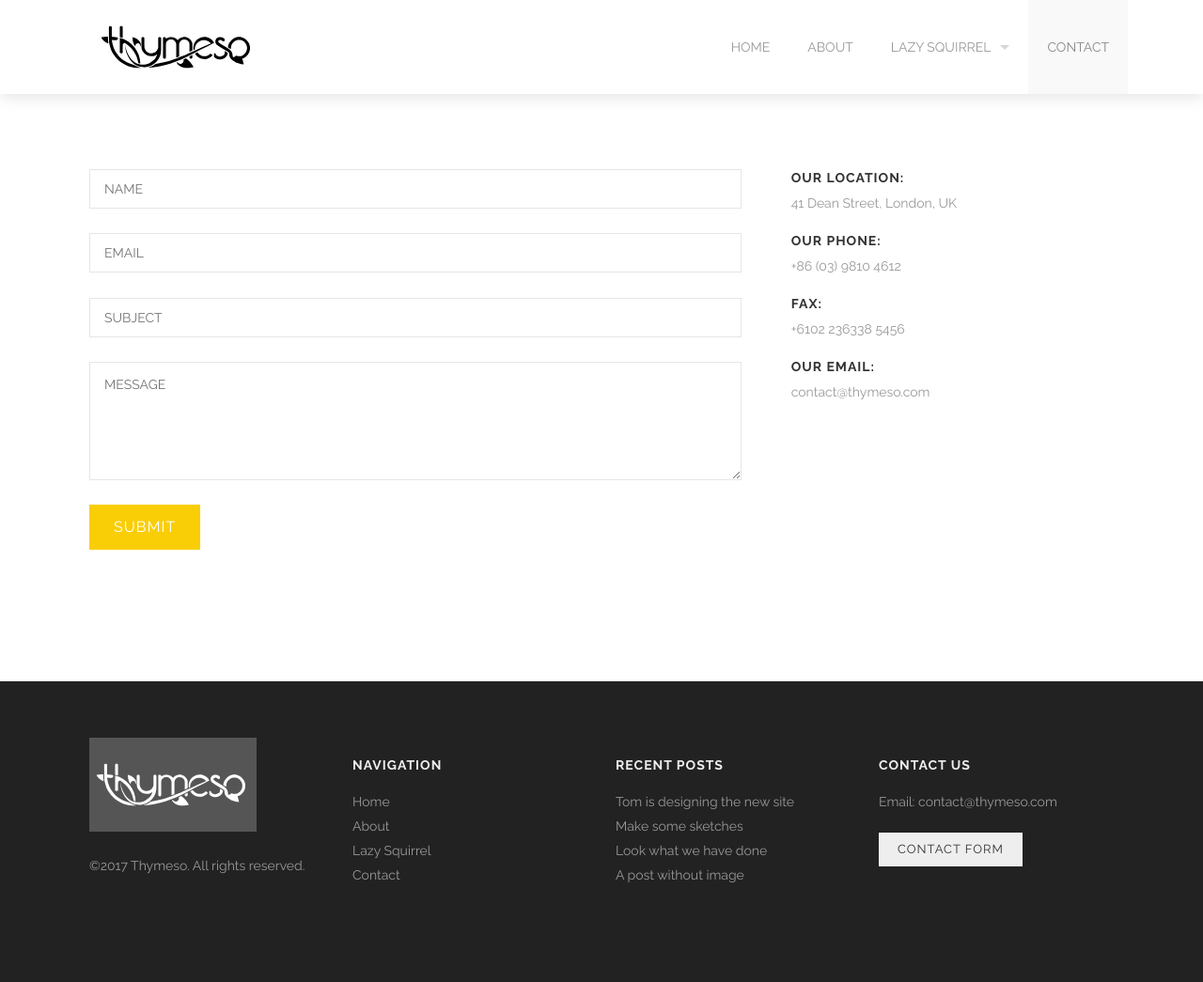
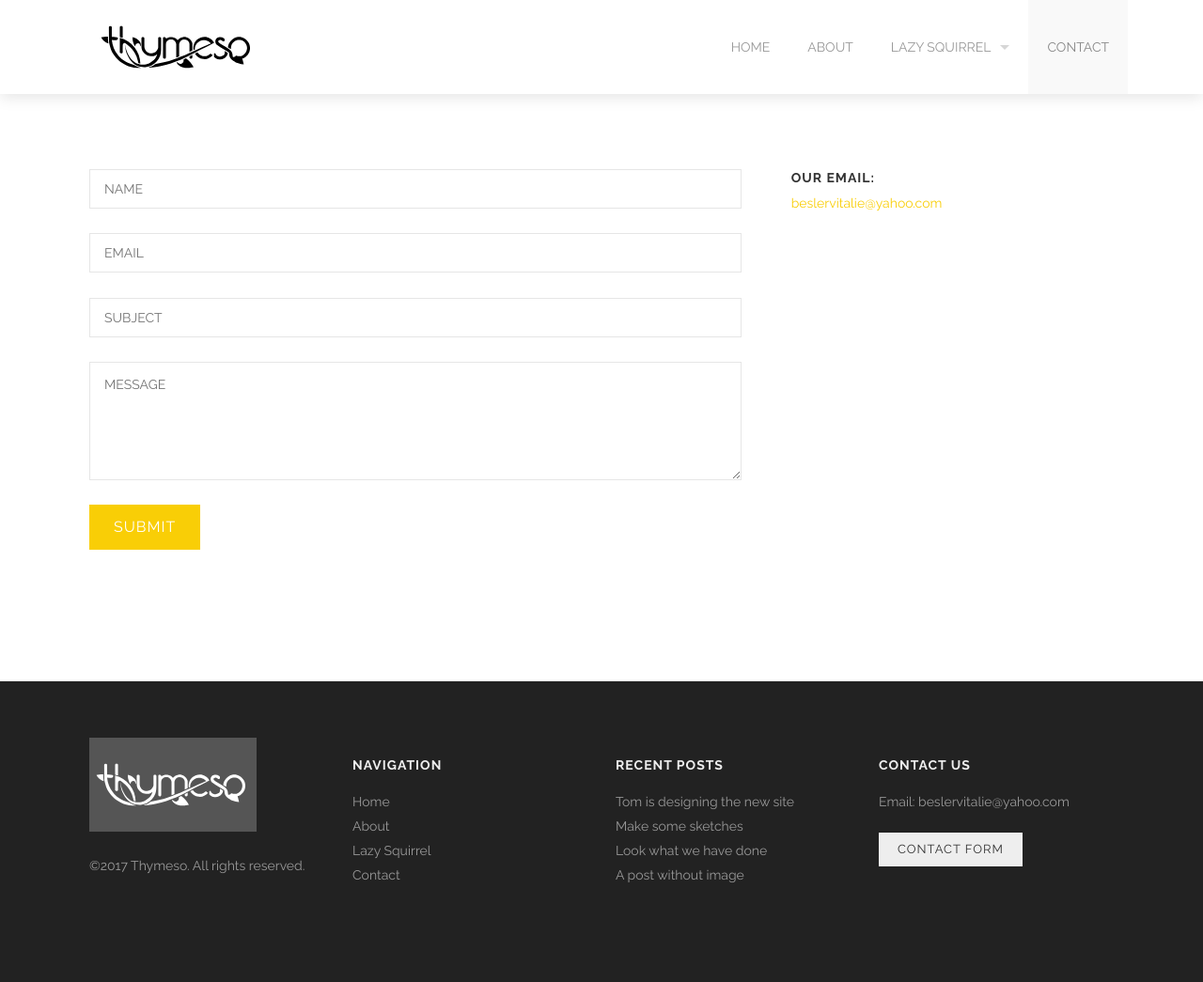
Before and after one commit to bigmugbyte/bigmugbyte.github.io, a Jekyll site: the page built from contact.html, in a window 1280 px wide. Shown: the whole page at 94% size. Built offline with Jekyll 4.4.1, drawn with Linux system fonts in a browser that asks for light colours.

Commit message:
contact page and form

```diff
--- a/_config.yml
+++ b/_config.yml
@@ -1,12 +1,13 @@
 # Site settings
 title: Thymeso
-email: contact@thymeso.com
+#email: contact@thymeso.com
+email: beslervitalie@yahoo.com # temporary, until above email is ready
 description: > # this means to ignore newlines until "baseurl:"
   Write an awesome description for your new site here. You can edit this
   line in _config.yml. It will appear in your document head meta (for
   Google search results) and in your feed.xml site description.
 baseurl: "" # the subpath of your site, e.g. /blog/
-# url: "http://yourdomain.com" # the base hostname & protocol for your site
+url: "https://bigmugbyte.github.io/" # the base hostname & protocol for your site
 twitter_username: jekyllrb
 github_username:  jekyll
 
--- a/contact.html
+++ b/contact.html
@@ -8,9 +8,9 @@
     <div class='medium-8 columns'>
       <div class='form'>
         <div class='row'>
-          <form id='contact_form' method='POST'>
+          <form id='contact_form' method='POST' action='https://formspree.io/{{site.email}}'>
             <div class='large-12 columns'>
-              <p id='thanks' style='display: none;'>
+              <p id='thanks'>
                 Thanks for contacting us, we'll be in touch soon!
               </p>
             </div>
@@ -20,6 +20,9 @@
               <input class='required' name='subject' placeholder='SUBJECT' type='text'>
               <textarea class='required' name='message' placeholder='MESSAGE'></textarea>
               <input class='button white' type='submit'>
+
+              <input type='hidden' name='_subject' value='New contact form!' />
+              <input type='hidden' name='_next' value='{{site.url}}/contact.html#thanks' />
             </div>
           </form>
         </div>
@@ -28,14 +31,8 @@
     </div>
     <div class='medium-4 columns'>
       <div class='contact-details'>
-        <h4>Our location:</h4>
-        <p>41 Dean Street, London, UK</p>
-        <h4>Our Phone:</h4>
-        <p>+86 (03) 9810 4612</p>
-        <h4>Fax:</h4>
-        <p>+6102 236338 5456</p>
         <h4>Our Email:</h4>
-        <p>{{site.email}}</p>
+        <p><a href='mailto:{{site.email}}'>{{site.email}}</a></p>
       </div>
     </div>
   </div>
--- a/css/style.css
+++ b/css/style.css
@@ -469,6 +469,20 @@
   margin-bottom: 30px;
 }
 
+#contact_form #thanks {
+  display: none;
+  color: #F9CE06;
+  font-size: 1.5rem;
+  /* XXX a hack so that element would not be covered by the site menu
+   * when on /contact.html#thanks
+   */
+  margin-top: -100px;
+  padding-top: 100px;
+}
+#contact_form #thanks:target {
+  display: block;
+}
+
 /*Pager */
 .pager {
   width: 97%;
--- a/javascripts/app.js
+++ b/javascripts/app.js
@@ -69,23 +69,27 @@
 
     });
 
-    $('form#contact_form').validate({
-      messages: { },
-      submitHandler: function(form) {
-        $.ajax({
-          type: 'POST',
-          url: 'send.php',
-          data: $(form).serialize(),
-          success: function(data) {
-            if(data.match(/success/)) {
-              $(form).trigger('reset');
-              $('#thanks').show().fadeOut(5000);
-            }
-          }
-        });
-        return false;
-      }
-    });
+    // Current implementation uses normal post to formspree.io
+    // even if they have a ajax submit solution
+    // normal post is better because they also use reCAPTHA to prevent spam
+    //
+    // $('form#contact_form').validate({
+    //   messages: { },
+    //   submitHandler: function(form) {
+    //     $.ajax({
+    //       type: 'POST',
+    //       url: 'send.php',
+    //       data: $(form).serialize(),
+    //       success: function(data) {
+    //         if(data.match(/success/)) {
+    //           $(form).trigger('reset');
+    //           $('#thanks').show().fadeOut(5000);
+    //         }
+    //       }
+    //     });
+    //     return false;
+    //   }
+    // });
 
     if($('.masonry-container').length > 0) {
 
```
Also changed, not shown: 4 other files.
